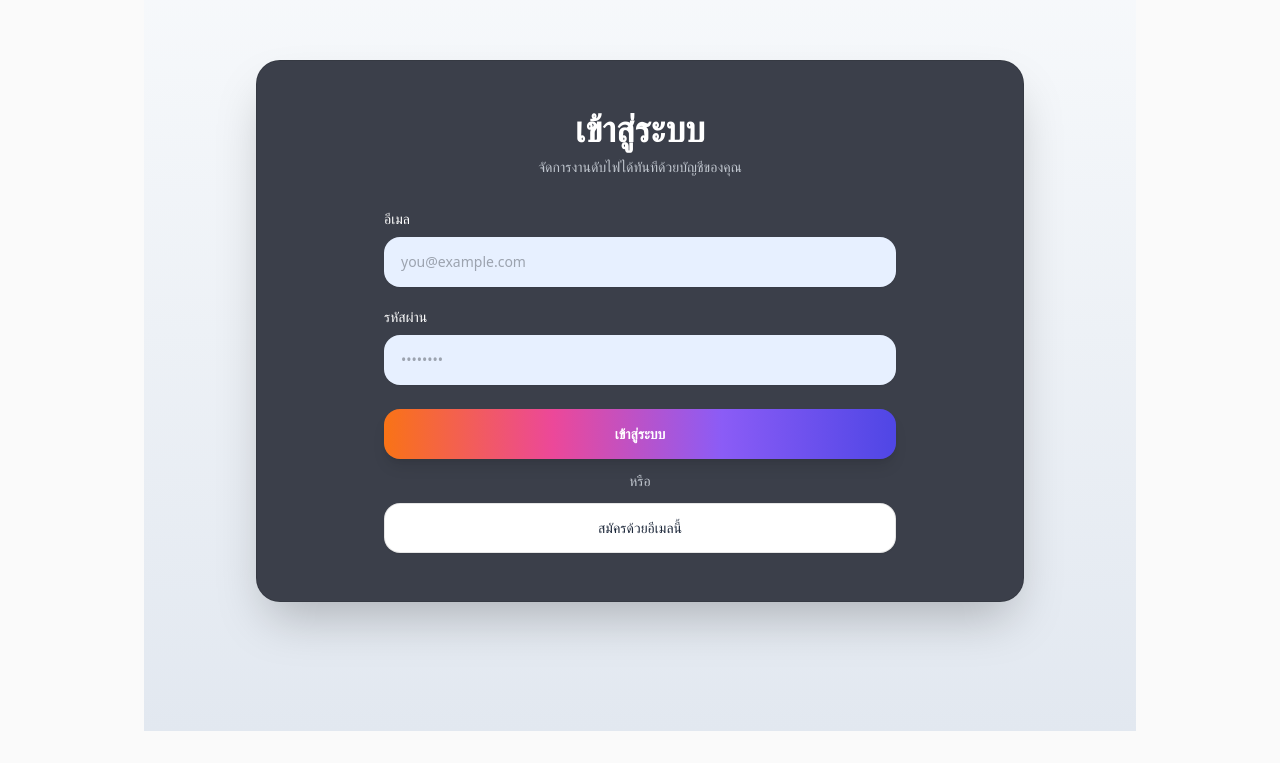
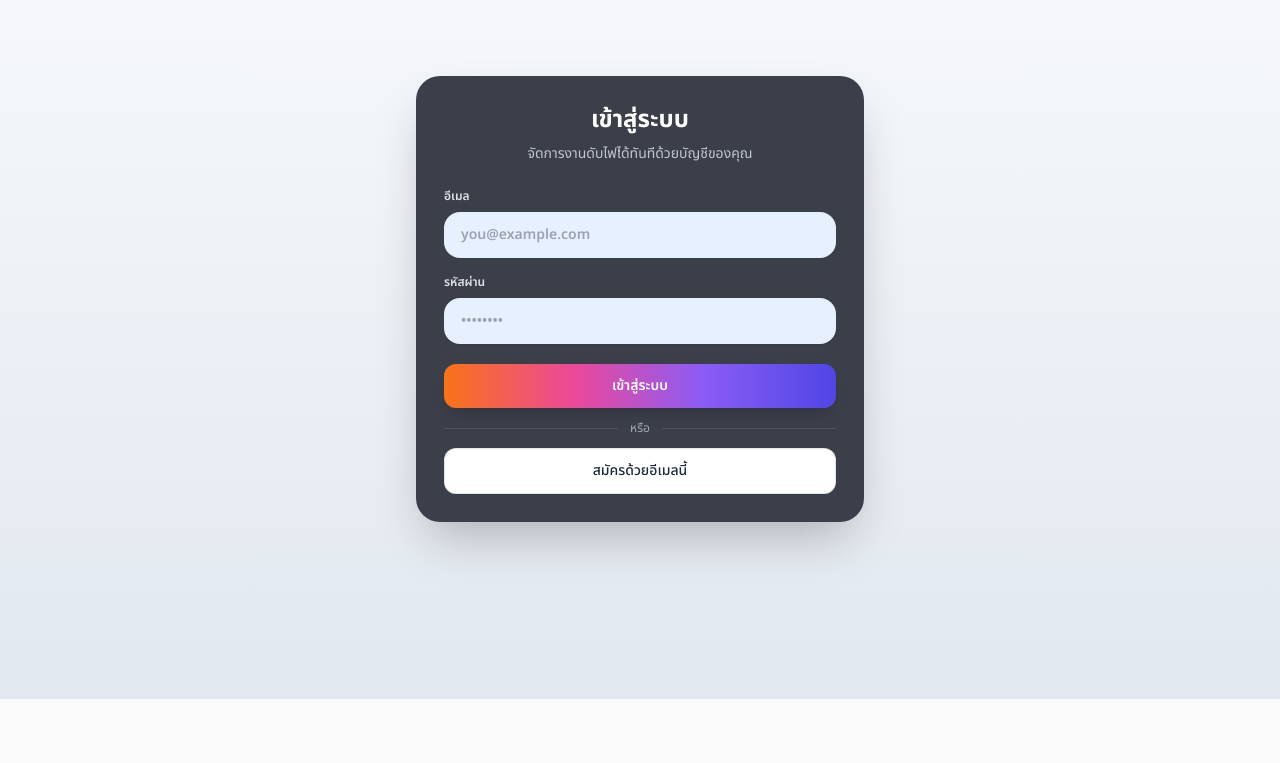
Before and after one commit to Fuadee/KB-outage, a Next.js app: page /login in a window 1280 px wide. Shown: the part 101-864 px from the top of the page. After the commit the page ends 800 px from the top, so only its background shows below. Built offline with nearby package versions, Linux system fonts and the light colour scheme; no server answers.

Commit message:
Refine login page layout and apply Thai font globally

```diff
--- a/src/app/layout.tsx
+++ b/src/app/layout.tsx
@@ -1,5 +1,12 @@
 import "./globals.css";
 import type { Metadata } from "next";
+import { Noto_Sans_Thai } from "next/font/google";
+
+const noto = Noto_Sans_Thai({
+  subsets: ["thai"],
+  weight: ["400", "500", "600", "700"],
+  display: "swap"
+});
 
 export const metadata: Metadata = {
   title: "Krabi Outage Tracker",
@@ -11,13 +18,7 @@ export default function RootLayout({
 }: Readonly<{ children: React.ReactNode }>) {
   return (
     <html lang="th">
-      <body>
-        <div className="min-h-screen">
-          <main className="mx-auto flex w-full max-w-5xl flex-col px-4 py-8">
-            {children}
-          </main>
-        </div>
-      </body>
+      <body className={`${noto.className} antialiased`}>{children}</body>
     </html>
   );
 }
--- a/src/app/login/page.tsx
+++ b/src/app/login/page.tsx
@@ -80,38 +80,33 @@ export default function LoginPage() {
   };
 
   return (
-    <div className="flex min-h-[100dvh] items-center justify-center bg-gradient-to-b from-slate-50 to-slate-200 px-6 py-12">
-      <div className="w-full max-w-md rounded-3xl border border-black/10 bg-[#3b3f4a] p-6 shadow-2xl md:max-w-3xl md:p-12">
-        <div className="mx-auto max-w-lg">
-          <div className="mb-8 space-y-2 text-center">
-            <h1 className="text-3xl font-extrabold text-white md:text-4xl">
-            เข้าสู่ระบบ
-            </h1>
-            <p className="text-sm text-slate-200/80">
-            จัดการงานดับไฟได้ทันทีด้วยบัญชีของคุณ
-            </p>
+    <div className="min-h-screen min-h-[100dvh] w-full bg-gradient-to-b from-slate-50 to-slate-200 flex items-center justify-center px-4 py-10">
+      <div className="w-full max-w-md rounded-3xl bg-[#3b3f4a] p-6 shadow-2xl sm:p-7">
+        <div className="mb-6 space-y-2 text-center">
+          <h1 className="text-2xl font-extrabold text-white">เข้าสู่ระบบ</h1>
+          <p className="text-sm text-slate-200/80">จัดการงานดับไฟได้ทันทีด้วยบัญชีของคุณ</p>
         </div>
 
-          <form onSubmit={handleSignIn} className="space-y-5">
-            <label className="flex flex-col gap-2 text-left text-sm font-medium text-white">
+        <form onSubmit={handleSignIn} className="space-y-4">
+          <label className="flex flex-col gap-2 text-left text-xs font-semibold text-slate-100/90">
               อีเมล
               <input
                 type="email"
                 value={email}
                 onChange={(event) => setEmail(event.target.value)}
                 placeholder="you@example.com"
-                className="rounded-2xl border border-transparent bg-[#e7f0ff] px-4 py-3.5 text-sm text-slate-800 shadow-sm outline-none transition focus:ring-2 focus:ring-indigo-500"
+                className="rounded-2xl border border-transparent bg-[#e7f0ff] px-4 py-3 text-sm text-slate-800 shadow-sm outline-none transition focus:ring-2 focus:ring-indigo-500"
                 required
               />
             </label>
-            <label className="flex flex-col gap-2 text-left text-sm font-medium text-white">
+            <label className="flex flex-col gap-2 text-left text-xs font-semibold text-slate-100/90">
               รหัสผ่าน
               <input
                 type="password"
                 value={password}
                 onChange={(event) => setPassword(event.target.value)}
                 placeholder="••••••••"
-                className="rounded-2xl border border-transparent bg-[#e7f0ff] px-4 py-3.5 text-sm text-slate-800 shadow-sm outline-none transition focus:ring-2 focus:ring-indigo-500"
+                className="rounded-2xl border border-transparent bg-[#e7f0ff] px-4 py-3 text-sm text-slate-800 shadow-sm outline-none transition focus:ring-2 focus:ring-indigo-500"
                 required
               />
             </label>
@@ -131,24 +126,27 @@ export default function LoginPage() {
               <button
                 type="submit"
                 disabled={loading}
-                className="h-[50px] w-full rounded-2xl bg-[linear-gradient(90deg,#f97316_0%,#ec4899_33%,#8b5cf6_66%,#4f46e5_100%)] px-4 text-sm font-semibold text-white shadow-lg transition hover:brightness-105 active:scale-[0.99] disabled:cursor-not-allowed disabled:opacity-70"
+                className="w-full rounded-xl bg-[linear-gradient(90deg,#f97316_0%,#ec4899_33%,#8b5cf6_66%,#4f46e5_100%)] px-4 py-3 text-sm font-semibold text-white shadow-lg transition hover:brightness-105 active:scale-[0.99] disabled:cursor-not-allowed disabled:opacity-70"
               >
                 {loading ? "กำลังเข้าสู่ระบบ..." : "เข้าสู่ระบบ"}
               </button>
             </div>
         </form>
 
-          <div className="mt-3 text-center text-sm text-slate-200/80">หรือ</div>
+        <div className="my-3 flex items-center gap-3">
+          <div className="h-px flex-1 bg-white/10" />
+          <span className="text-xs text-slate-300/70">หรือ</span>
+          <div className="h-px flex-1 bg-white/10" />
+        </div>
         <button
           type="button"
           onClick={handleSignUp}
           disabled={loading}
-            className="mt-3 h-[50px] w-full rounded-2xl border border-black/10 bg-white px-4 text-sm font-medium text-slate-800 shadow-sm transition hover:bg-slate-100 active:scale-[0.99] disabled:cursor-not-allowed disabled:opacity-70"
+          className="w-full rounded-xl border border-black/10 bg-white px-4 py-3 text-sm font-medium text-slate-800 shadow-sm transition hover:bg-slate-100 active:scale-[0.99] disabled:cursor-not-allowed disabled:opacity-70"
         >
           สมัครด้วยอีเมลนี้
         </button>
       </div>
     </div>
-    </div>
   );
 }
```
Lines whose indentation alone changed are shown as unchanged.
